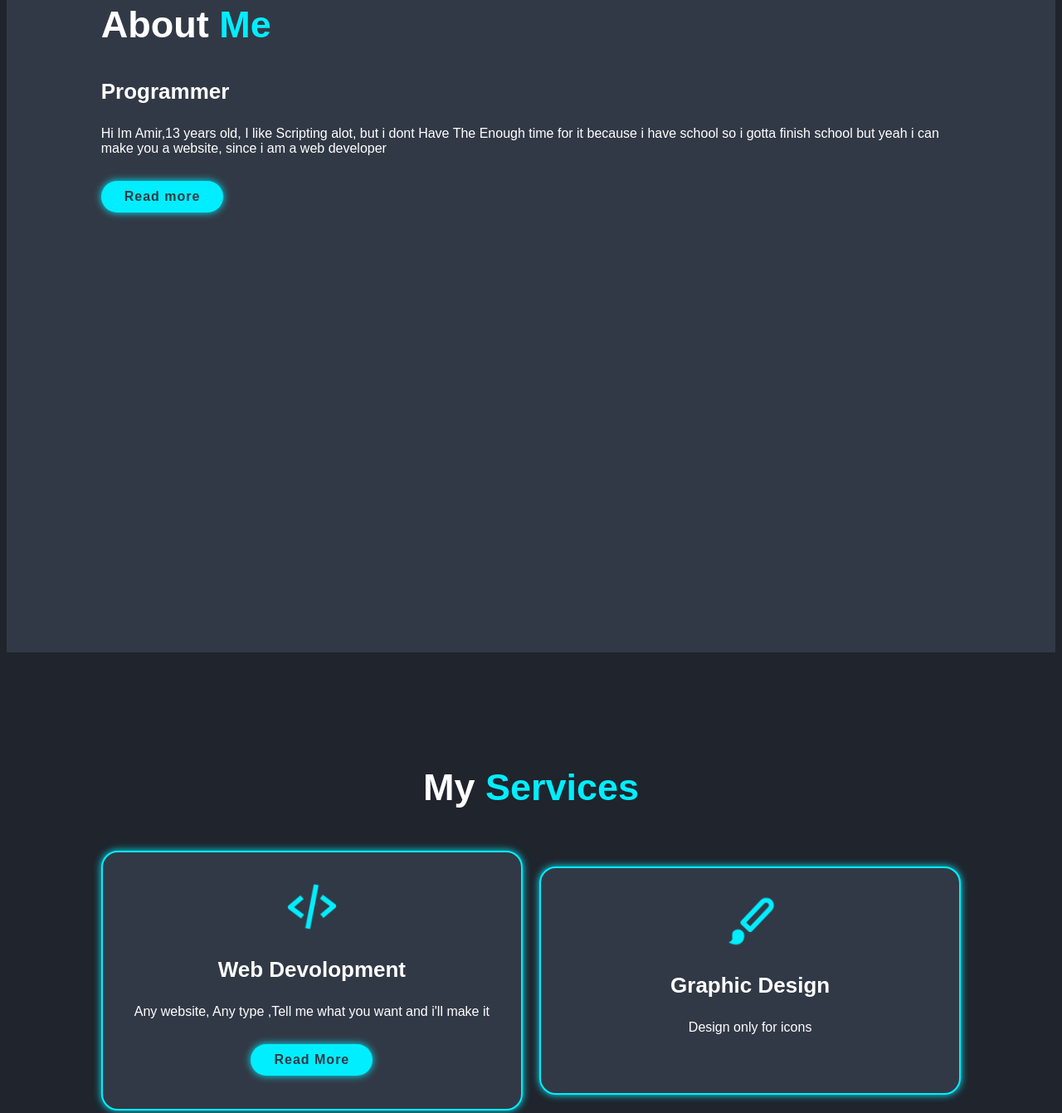
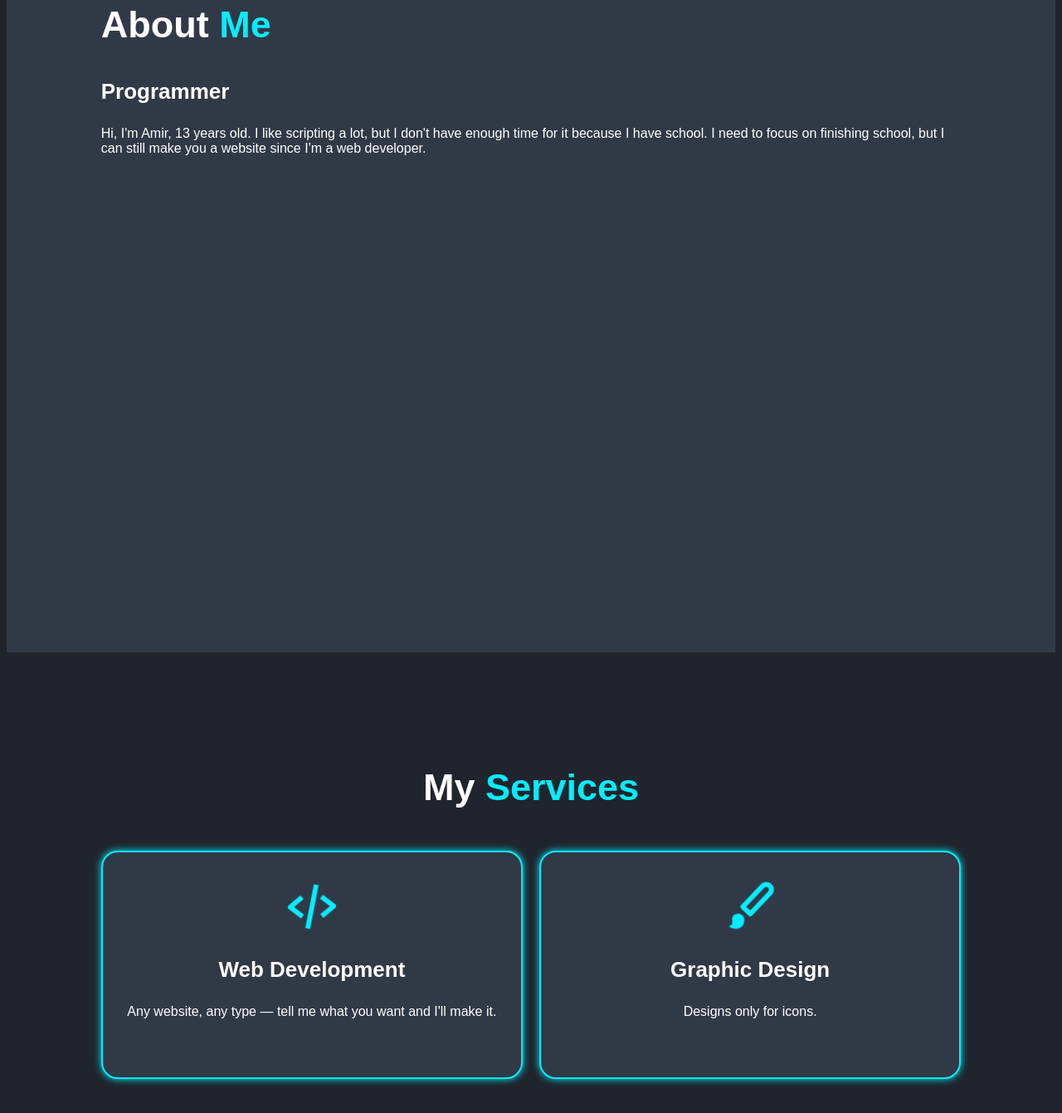
Before and after one commit to StrinkSuu/strinksuu.github.io, a plain HTML site: page index.html in a window 1280 px wide. Shown: the part 1062-2403 px from the top of the page at 83% size. Drawn offline with nearby package versions, Linux system fonts and the light colour scheme.

Commit message:
Update index.html

```diff
--- a/index.html
+++ b/index.html
@@ -13,7 +13,7 @@
 <body>
 <header class="header">
   <a href="#" class="logo">Portfolio</a>
-  <i class='bx bx-menu' id="menu-icon" ></i>
+  <i class='bx bx-menu' id="menu-icon"></i>
   <nav class="navbar">
     <a href="#home" onclick="scrollToSection()">Home</a>
     <a href="#about">About</a>
@@ -22,45 +22,44 @@
     <a href="#contact">Contact</a>
   </nav>
 </header>
+
 <section class="home" id="home">
   <div class="home-content">
     <h3>Hello, it's me</h3>
     <h1>Masmoudi Amir</h1>
-      <h3>And I'm a <span>Programer</span></h3>
+    <h3>And I'm a <span>Programmer</span></h3>
     <div class="social-media">
-         <a href="https://www.facebook.com/amir.masmoudi.1610/"><i class='bx bxl-facebook-circle' ></i></a>
-        <a href="https://twitter.com/Gust19275797"><i class='bx bxl-twitter' ></i></a>
-        <a href="https://www.instagram.com/Amir_Kneegrow/"><i class='bx bxl-instagram' ></i></a>
-
+      <a href="https://www.facebook.com/amir.masmoudi.1610/"><i class='bx bxl-facebook-circle'></i></a>
+      <a href="https://twitter.com/Gust19275797"><i class='bx bxl-twitter'></i></a>
+      <a href="https://www.instagram.com/Amir_Kneegrow/"><i class='bx bxl-instagram'></i></a>
     </div>
-
   </div>
 </section>
+
 <section class="about" id="about">
   <div class="about-content">
     <h2 class="heading">About<span> Me</span></h2>
     <h3>Programmer</h3>
-      <p>Hi Im Amir,13 years old, I like Scripting alot, but i dont Have The Enough time for it because i have school so i gotta finish school but yeah i can make you a website, since i am a web developer</p>
-      <a href="#" class="btn">Read more</a>
+    <p>Hi, I'm Amir, 13 years old. I like scripting a lot, but I don't have enough time for it because I have school. I need to focus on finishing school, but I can still make you a website since I'm a web developer.</p>
   </div>
 </section>
+
 <section class="services" id="services">
-  <h2 class="heading">My <span>Services</span> </h2>
+  <h2 class="heading">My <span>Services</span></h2>
   <div class="services-container">
     <div class="services-box">
-        <i class='bx bx-code-alt bx-tada' ></i>
-        <h3>Web Devolopment</h3>
-        <p>Any website, Any type ,Tell me what you want and i'll make it</p>
-        <a href="#" class="btn">Read More</a>
+      <i class='bx bx-code-alt bx-tada'></i>
+      <h3>Web Development</h3>
+      <p>Any website, any type — tell me what you want and I'll make it.</p>
     </div>
     <div class="services-box">
-        <i class='bx bxs-paint bx-tada' ></i>
+      <i class='bx bxs-paint bx-tada'></i>
       <h3>Graphic Design</h3>
-        <p>Design only for icons</p>
-
+      <p>Designs only for icons.</p>
     </div>
   </div>
 </section>
+
 <section class="portfolio" id="portfolio">
   <h2 class="heading">Latest <span>Project</span></h2>
   <div class="portfolio-container">
@@ -69,18 +68,18 @@
       <div class="portfolio-layer">
         <h4>Scratch</h4>
         <p>Let's get scratching</p>
-            <a href="https://scratch.mit.edu/users/amychiprincessio/"><i class='bx bx-link-external bx-tada' ></i></a>
-
+        <a href="https://scratch.mit.edu/users/amychiprincessio/"><i class='bx bx-link-external bx-tada'></i></a>
       </div>
     </div>
   </div>
 </section>
+
 <section class="contact" id="contact">
   <h2 class="heading">Contact <span>Me</span></h2>
   <form action="#">
     <div class="input-box">
       <input type="text" placeholder="Full Name">
-        <input type="email" placeholder="Email Adress">
+      <input type="email" placeholder="Email Address">
     </div>
     <div class="input-box">
       <input type="number" placeholder="Phone Number">
@@ -90,14 +89,16 @@
     <input type="submit" value="Send Message" class="btn">
   </form>
 </section>
+
 <footer class="footer">
   <div class="footer-text">
-      <p>Copyright & Copy; 2025 by Amir Masmoudi</p>
+    <p>Copyright &copy; 2025 by Amir Masmoudi</p>
   </div>
   <div class="footer-iconTop">
-      <a href="#home"><i class='bx bx-up-arrow-alt bx-flashing' ></i></a>
+    <a href="#home"><i class='bx bx-up-arrow-alt bx-flashing'></i></a>
   </div>
 </footer>
+
 <script src="script.js"></script>
 </body>
 
```
Lines whose indentation alone changed are shown as unchanged.
